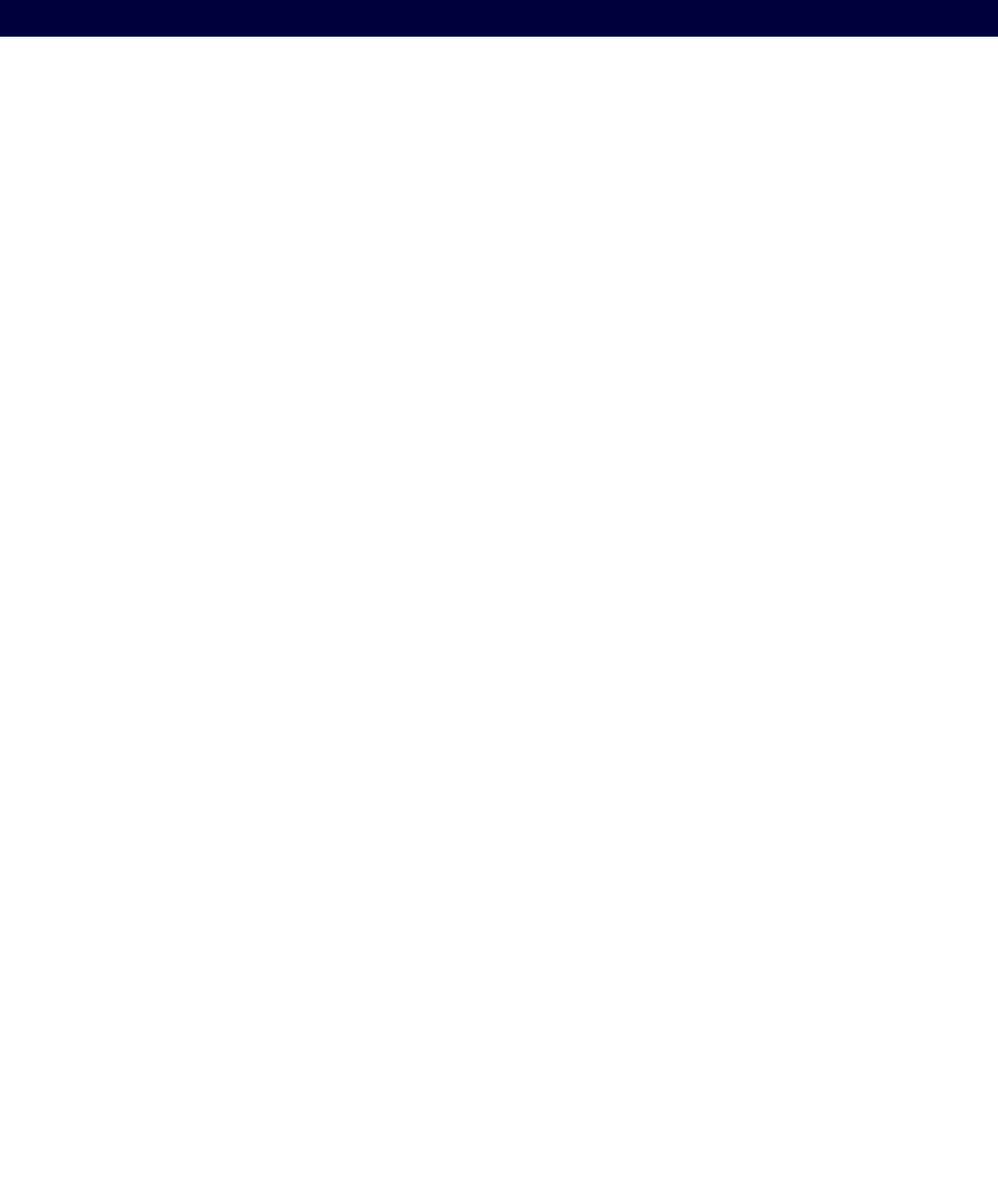
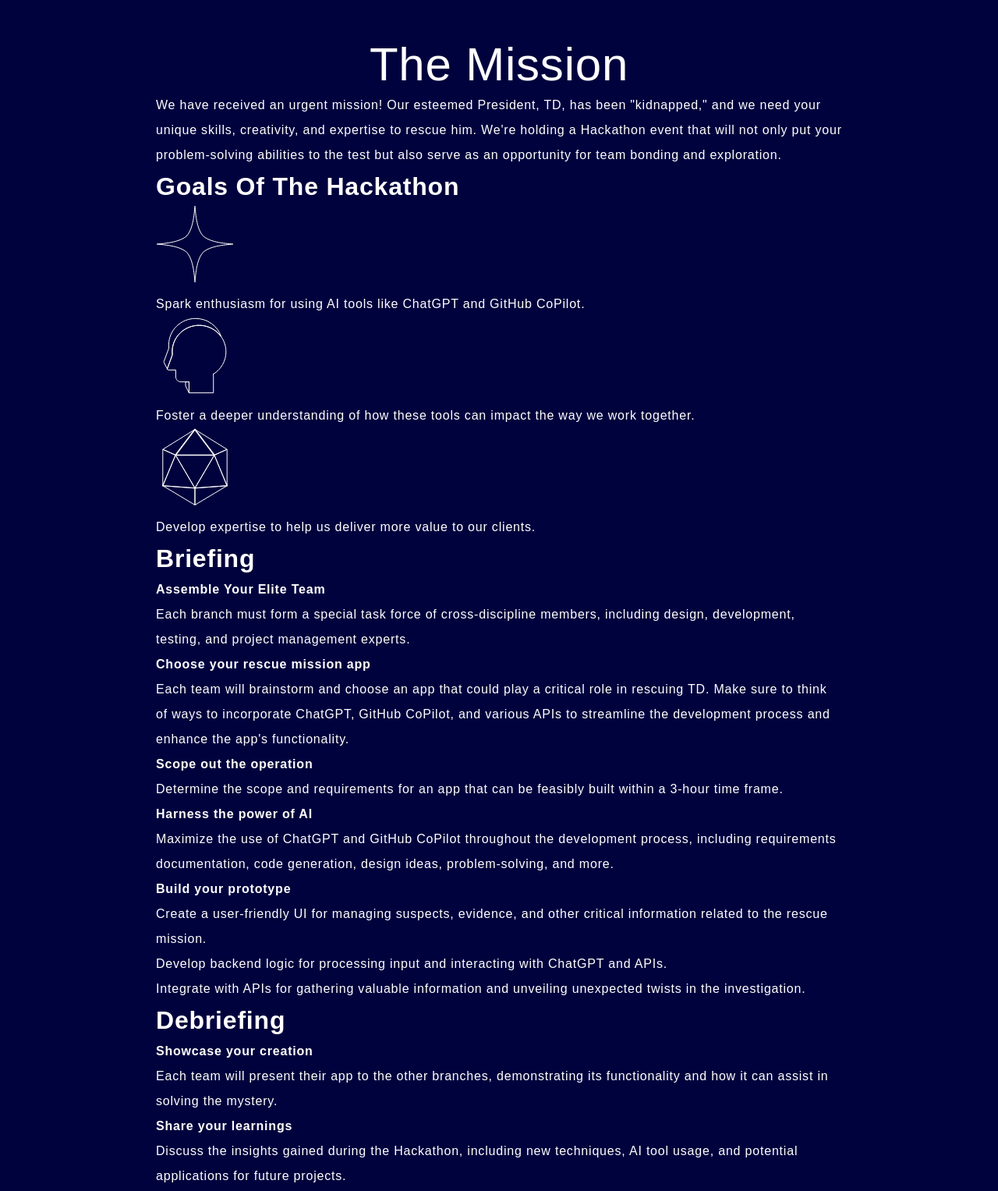
Before and after one commit to kayla-himmel/ai-hackathon-microsite, a website: page index.html in a window 1280 px wide. Shown: the part 753-2280 px from the top of the page at 78% size. Before the commit the page ends 800 px from the top, so only its background shows below. Drawn offline with Linux system fonts and the light colour scheme; a web font is replaced by a local one.

Commit message:
AI-4: added Mission section HTML and started adding global styles for h1-h5--WIP

```diff
--- a/index.html
+++ b/index.html
@@ -86,8 +86,104 @@
       <a href="#about" id="hero-scroll">Scroll</a>
     </section>
 
-    <!-- ABOUT SECTION -->
-    <section id="about" class="container"></section>
+    <!-- THE MISSION SECTION -->
+    <section id="mission" class="container">
+      <h2>
+        <span>The </span>
+        <span>Mission</span>
+      </h2>
+      <p>
+        We have received an urgent mission! Our esteemed President, TD, has been "kidnapped," and we need your unique skills, creativity, and expertise to rescue him. We're holding a Hackathon event that will not only put your problem-solving abilities to the test but also serve as an opportunity for team bonding and exploration.
+      </p>
+
+      <h3>
+        Goals Of The Hackathon
+      </h3>
+      <ul>
+        <li>
+          <img src="assets/star-sparkle-line.svg" alt="star" />
+          <p>
+            Spark enthusiasm for using AI tools like
+            <a href="https://openai.com/blog/chatgpt">ChatGPT</a>
+            and
+            <a href="https://github.com/features/copilot">GitHub CoPilot</a>.
+          </p>
+        </li>
+        <li>
+          <img src="assets/face-head-line.svg" alt="head" />
+          <p>
+            Foster a deeper understanding of how these tools can impact the way we work together.
+          </p>
+        </li>
+        <li>
+          <img src="assets/diamond-line.svg" alt="diamond" />
+          <p>
+            Develop expertise to help us deliver more value to our clients.
+          </p>
+      </ul>
+
+      <h3>
+        Briefing
+      </h3>
+      <ol>
+        <li>
+          <h5>Assemble Your Elite Team</h5>
+          <p>
+            Each branch must form a special task force of cross-discipline members, including design, development, testing, and project management experts.
+          </p>
+        </li>
+        <li>
+          <h5>Choose your rescue mission app</h5>
+          <p>
+            Each team will brainstorm and choose an app that could play a critical role in rescuing TD. Make sure to think of ways to incorporate ChatGPT, GitHub CoPilot, and various APIs to streamline the development process and enhance the app's functionality.
+          </p>
+        </li>
+        <li>
+          <h5>Scope out the operation</h5>
+          <p>
+            Determine the scope and requirements for an app that can be feasibly built within a 3-hour time frame.
+          </p>
+        </li>
+        <li>
+          <h5>Harness the power of AI</h5>
+          <p>
+            Maximize the use of ChatGPT and GitHub CoPilot throughout the development process, including requirements documentation, code generation, design ideas, problem-solving, and more.
+          </p>
+        </li>
+        <li>
+          <h5>Build your prototype</h5>
+          <ul>
+            <li>Create a user-friendly UI for managing suspects, evidence, and other critical information related to the rescue mission.</li>
+<li>Develop backend logic for processing input and interacting with ChatGPT and APIs.</li>
+<li>Integrate with APIs for gathering valuable information and unveiling unexpected twists in the investigation.</li>
+          </ul>
+        </li>
+      </ol>
+
+      <h3>
+        Debriefing
+      </h3>
+      <ol>
+        <li>
+          <h5>Showcase your creation</h5>
+          <p>
+            Each team will present their app to the other branches, demonstrating its functionality and how it can assist in solving the mystery.
+          </p>
+        </li>
+        <li>
+          <h5>Share your learnings</h5>
+          <p>
+            Discuss the insights gained during the Hackathon, including new techniques, AI tool usage, and potential applications for future projects.
+          </p>
+        </li>
+        <li>
+          <h5>Celebrate your success</h5>
+          <p>
+            Take a moment to appreciate the hard work and creativity that went into building your app, and enjoy the camaraderie with your colleagues.
+          </p>
+        </li>
+      </ol>
+    </section>
 
     <!-- SCHEDULE SECTION -->
     <section id="schedule" class="container"></section>
--- a/styles/index.scss
+++ b/styles/index.scss
@@ -8,12 +8,21 @@ body {
   color: colors.$color-white;
   container: body / inline-size;
   font-family: 'Tomorrow', sans-serif;
+  font-weight: 300;
+  font-size: 1rem; // 16px
+  line-height: 200%;
+  letter-spacing: 0.05em;
+
+  @container body (min-width: 1024px) {
+    text-align: center;
+  }
 }
 
 .container {
   max-width: 1400px;
   margin: 0 auto;
 }
+
 #gradient {
   position: absolute;
   width: 100%;
@@ -31,20 +40,45 @@ body {
   z-index: -1;
 }
 
+section {
+  padding: 0 24px;
+
+  @container body (min-width: 1024px) {
+    padding: 0 200px;
+  }
+}
+
 h1 {
   font-size: 72px;
   font-weight: 400;
+  letter-spacing: 0;
 
   @container body (min-width: 1024px) {
     font-size: 96px;
   }
 }
 
-p {
-  font-size: 16px;
-  font-weight: 300;
-  line-height: 32px;
-  letter-spacing: 0.05em;
+h2 {
+  font-size: 48px;
+  font-weight: 400;
+  line-height: 58px;
+
+  @container body (min-width: 1024px) {
+    font-size: 60px;
+    line-height: 72px;
+    text-align: center;
+  }
+}
+
+h3 {
+  /* font-size: 36px;
+  font-weight: 400;
+  line-height: 44px; */
+
+  @container body (min-width: 1024px) {
+    font-size: 2rem; // 32px
+    line-height: 150%;
+  }
 }
 
 a {
```
Also changed, not shown: index.css.
